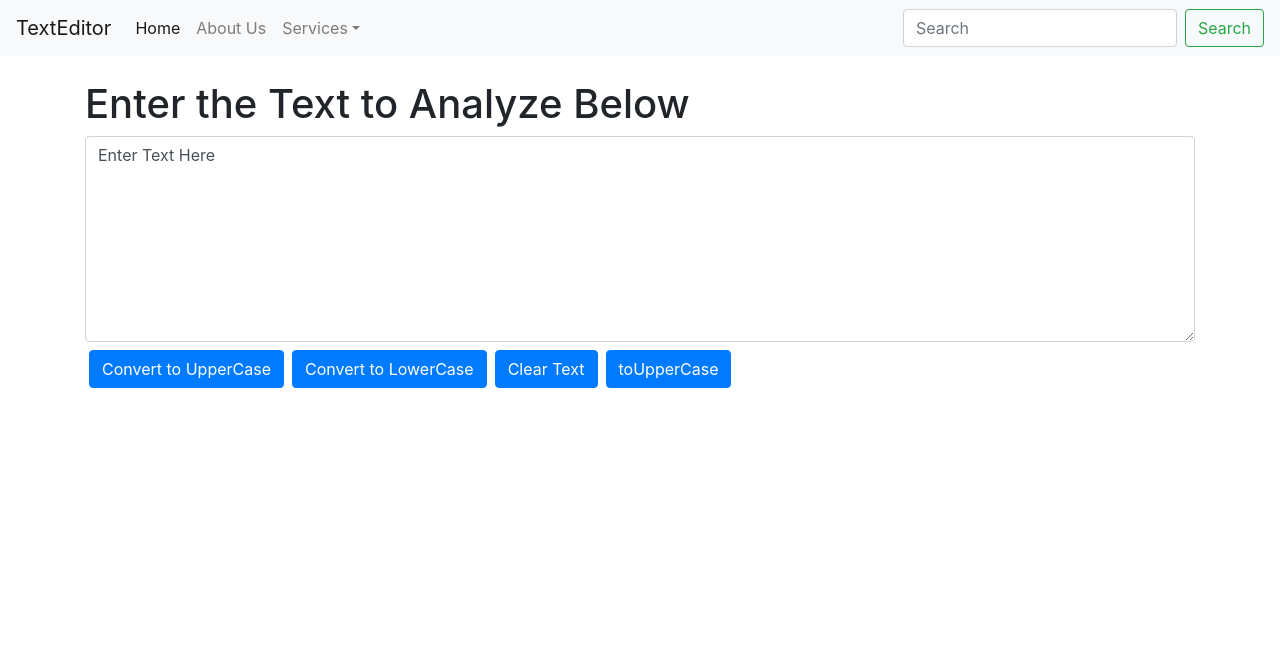
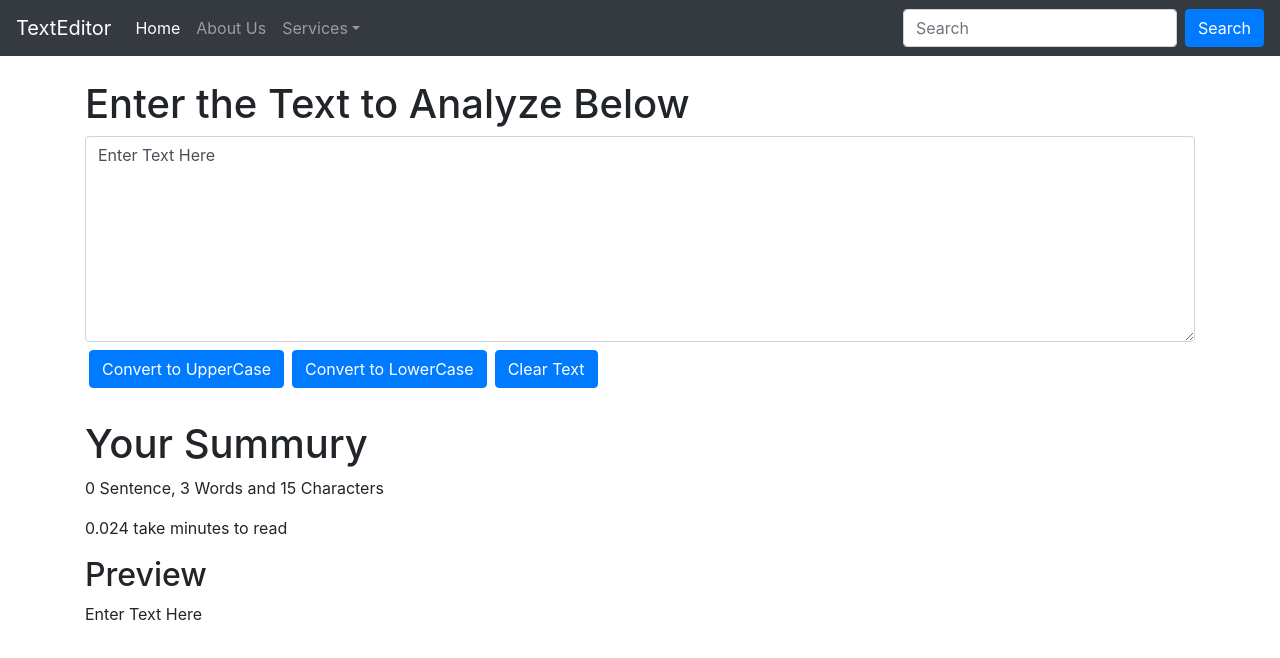
Before and after one commit to jhaminakshii/test-react-app, a React (Create React App) app: page / in a window 1280 px wide. Shown: the top 658 px of the page. Built offline with nearby package versions, Linux system fonts and the light colour scheme.

Commit message:
add more functionalities

```diff
--- a/src/components/Navbar.js
+++ b/src/components/Navbar.js
@@ -5,7 +5,7 @@ import PropTypes from 'prop-types'
 export default function Navbar(props) {
   return (
     <div>
-      <nav className="navbar navbar-expand-lg navbar-light bg-light">
+      <nav className="navbar navbar-expand-lg navbar-dark bg-dark">
         <a className="navbar-brand" href="/">
           {props.title}
         </a>
@@ -65,7 +65,7 @@ export default function Navbar(props) {
               aria-label="Search"
             />
             <button
-              className="btn btn-outline-success my-2 my-sm-0"
+              className="btn btn-primary my-2 my-sm-0"
               type="submit"
             >
               Search
--- a/src/components/TxtForms.js
+++ b/src/components/TxtForms.js
@@ -1,14 +1,14 @@
 import React,{useState} from 'react'
 
 const TxtForms = (props) => {
-    const [Text,setText] = useState("Enter Text Here");
+    const [text,setText] = useState("Enter Text Here");
     const handleUpperCase = ()=>{
-        console.log('clicked upper case');
-        let newText = Text.toUpperCase();
+       // console.log('clicked upper case');
+        let newText = text.toUpperCase();
         setText(newText);
     }
     const handleLowerCase = () => {
-      let newText = Text.toLowerCase();
+      let newText = text.toLowerCase();
       setText(newText);
     };
     const handleClearClick =()=>{
@@ -18,20 +18,26 @@ const TxtForms = (props) => {
 
     const handleChangeClick =(event)=>{
         setText(event.target.value);
-        console.log('clicked change');
+       // console.log('clicked change');
     }
   return (
     <div>
       <div className="container my-4">
         <h1>{props.heading}</h1>
         <div className="form-group">
-          <textarea className="form-control" id="boxId" value={Text} onChange={handleChangeClick} rows="8"></textarea>
+          <textarea className="form-control" id="boxId" value={text} onChange={handleChangeClick} rows="8"></textarea>
 
           <button className="btn btn-primary my-2 mx-1" onClick={handleUpperCase}>Convert to UpperCase</button>
           <button className="btn btn-primary my-2 mx-1" onClick={handleLowerCase}>Convert to LowerCase</button>
           <button className="btn btn-primary my-2  mx-1" onClick={handleClearClick}>Clear Text</button>
-          <button className="btn btn-primary my-2 mx-1">toUpperCase</button>
         </div>
+      </div>
+      <div className="container my-3">
+      <h1>Your Summury</h1>
+        <p>{text.split('.').length-1} Sentence, {text.split(" ").length} Words and {text.length} Characters</p>
+        <p>{0.008*text.split(" ").length} take minutes to read</p>
+        <h2>Preview</h2>
+        <p>{text}</p>
       </div>
     </div>
   );
```
